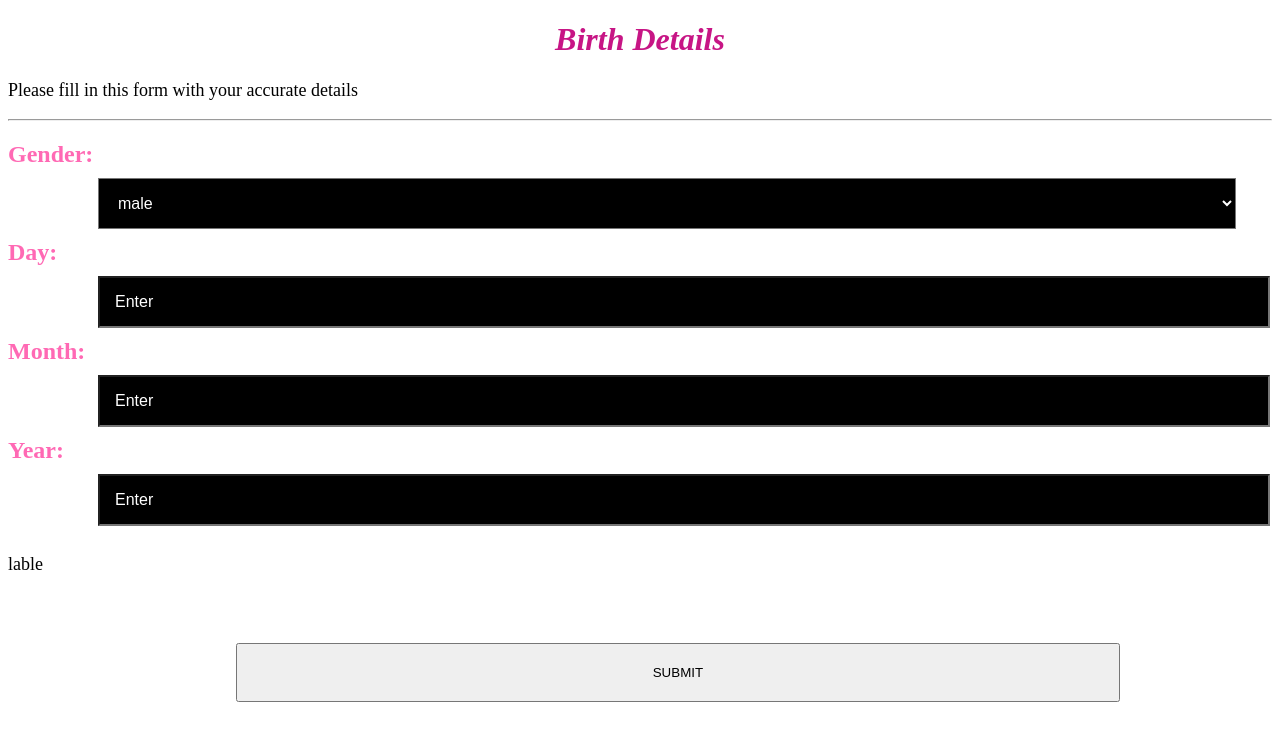
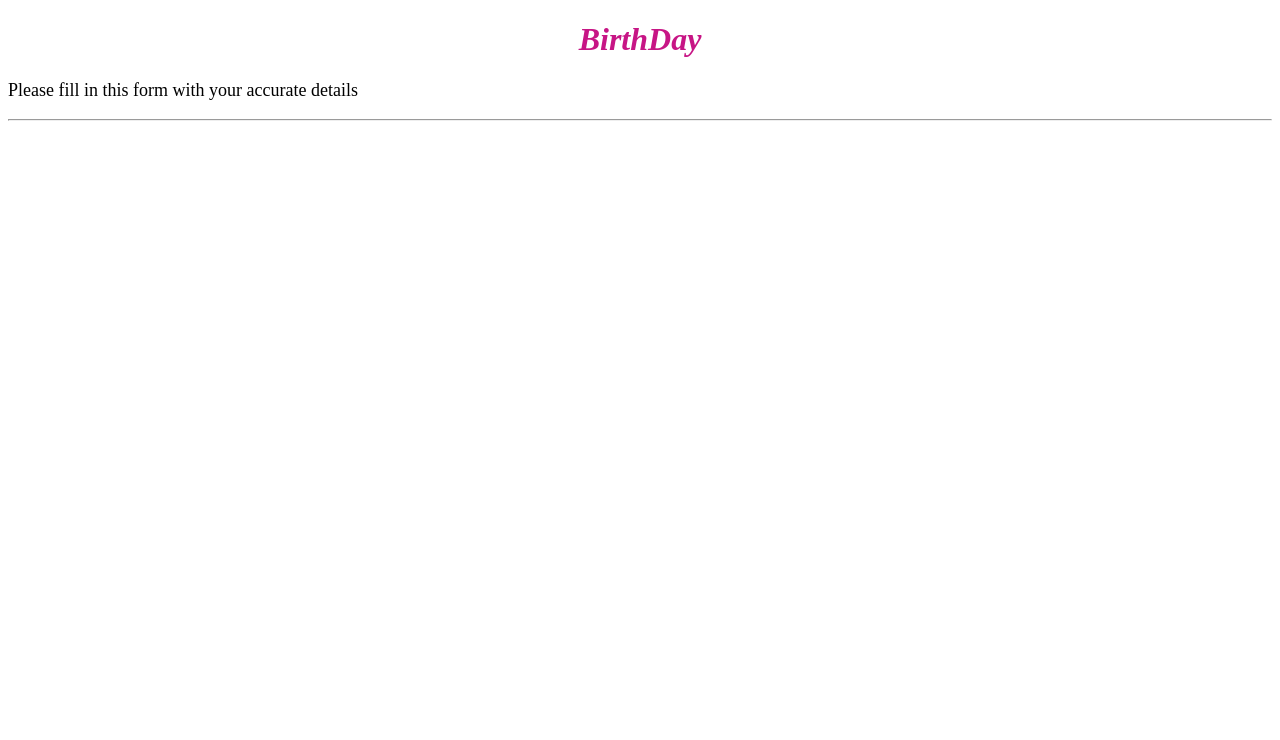
Before and after one commit to alicianw/project-2, a plain HTML site: page index.html in a window 1280 px wide. Drawn offline with Linux system fonts and the light colour scheme.

Commit message:
added first paragraph

```diff
--- a/index.html
+++ b/index.html
@@ -1,4 +1,25 @@
 <!DOCTYPE html>
+<html lang="en">
+<head>
+    <meta charset="UTF-8">
+    <meta name="viewport" content="width=device-width, initial-scale=1.0">
+    <meta http-equiv="X-UA-Compatible" content="ie=edge">
+    <title>Birthday</title>
+    <link rel="stylesheet" href="CSS/styles.css">
+</head>
+<body>
+    <form onsubmit="result=false">
+     <h1>BirthDay</h1>
+     <p>Please fill in this form with your accurate details</p>
+     <hr>
+    </form>
+
+
+     <script src="js/scripts.js"></script>
+
+</body>
+</html>
+<!-- <!DOCTYPE html>
 <html>
     <head>
         <title>Birthday</title>
@@ -34,4 +55,4 @@
 
         <script src="js/scripts.js"></script>
     </body>
-</html>
+</html> -->
```
